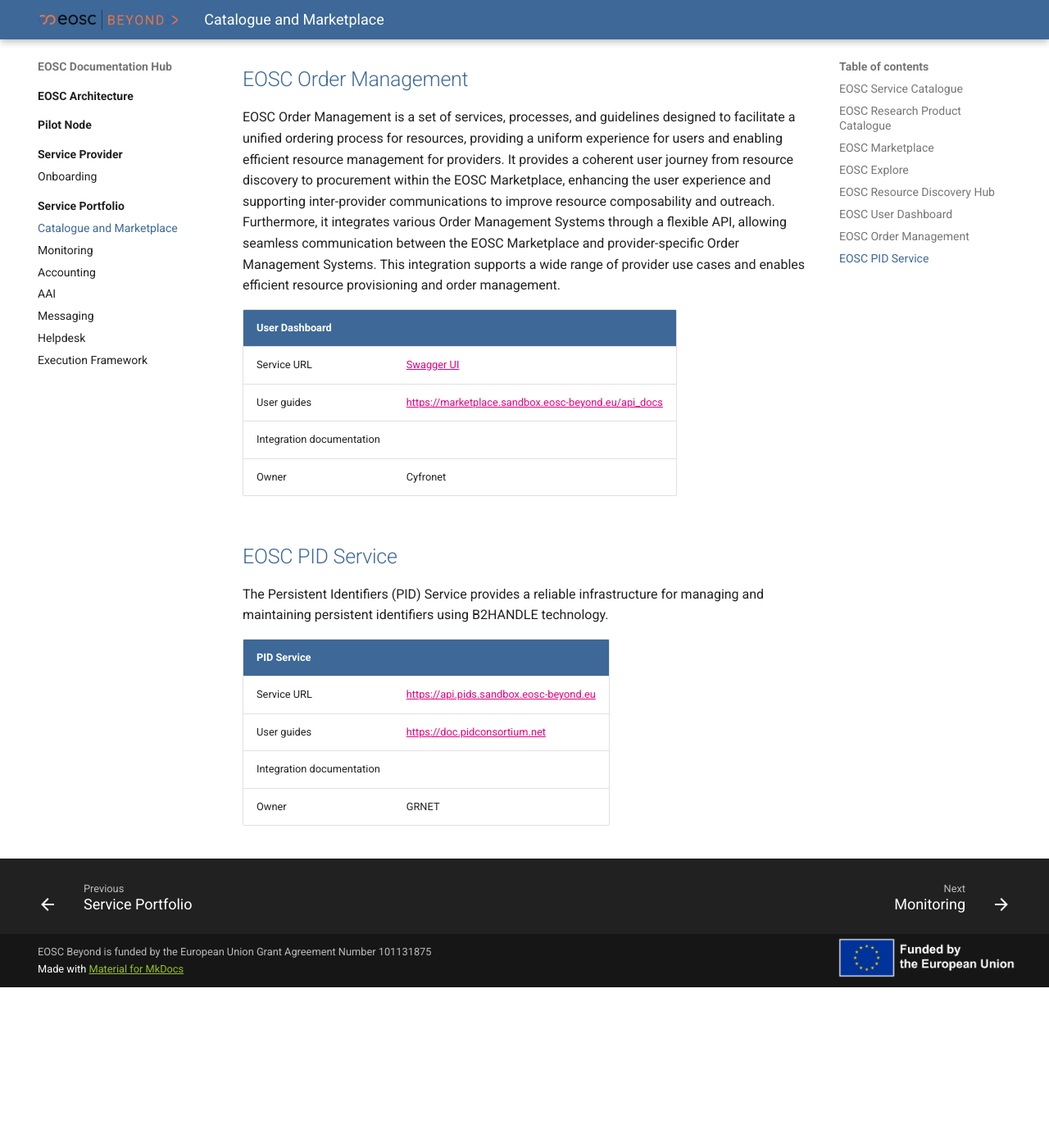
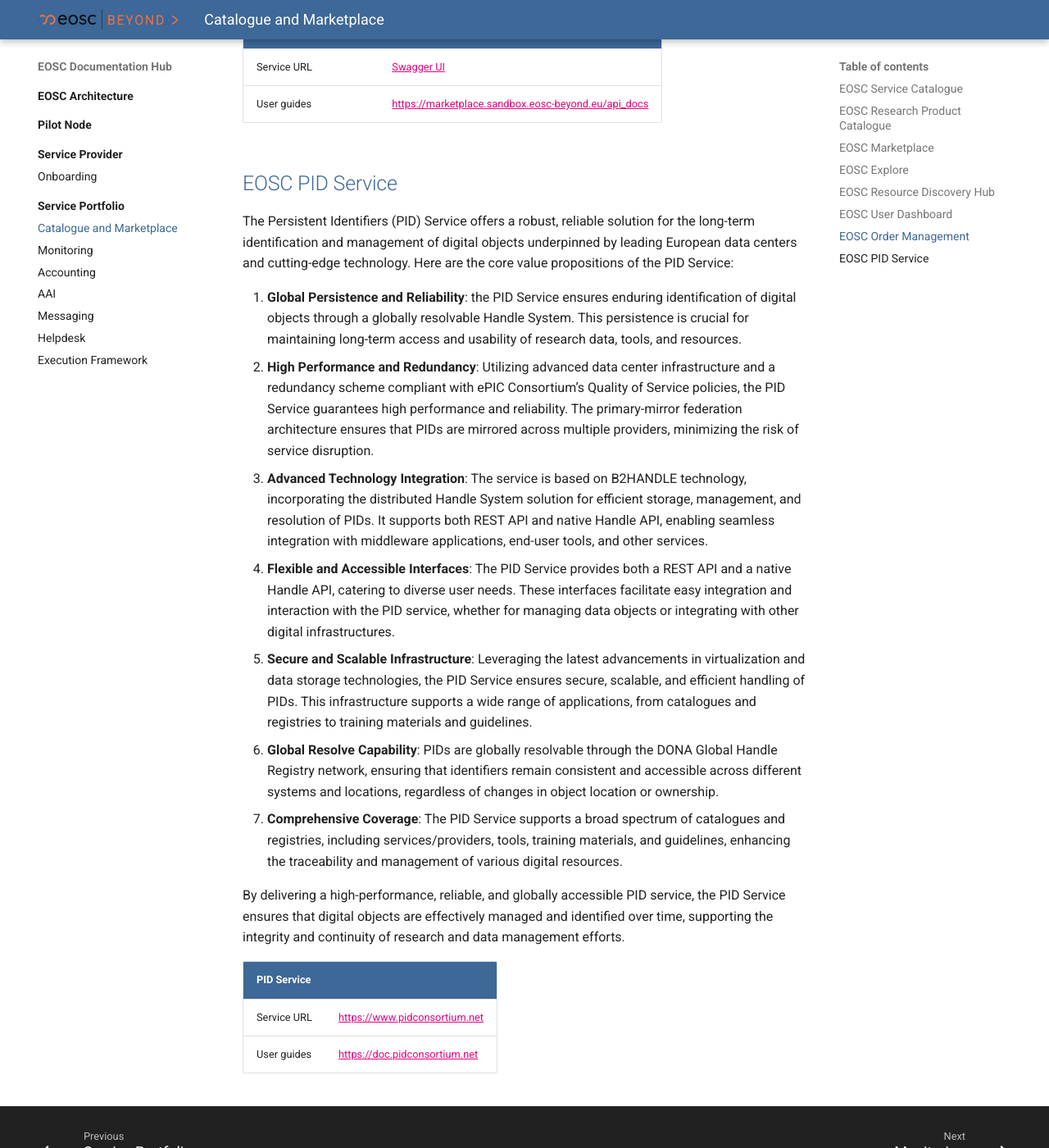
Before and after one commit to eosc-beyond-sandbox/eosc-sandbox, an MkDocs documentation site: the page built from resources/Service Portfolio/Catalogue and Marketplace/Catalogue and Marketplace.md, in a window 1280 px wide and 1400 px high, scrolled down 3645 px. Shown: the whole window at 82% size. Built offline with MkDocs 1.6.1 and Material for MkDocs 9.7.7, drawn with Linux system fonts in a browser that asks for light colours; before the commit the page ends 4849 px from its top, so only the background shows below that; some of the changed text lies outside the part shown.

Commit message:
Catalogue and Marketplace section update

```diff
--- a/resources/Service Portfolio/Catalogue and Marketplace/Catalogue and Marketplace.md
+++ b/resources/Service Portfolio/Catalogue and Marketplace/Catalogue and Marketplace.md
@@ -28,14 +28,12 @@
 | Service URL               | <https://graph.openaire.eu>                                                                                                                                                |
 | User guides               |                                                                                                                                                                            |
 | Integration documentation | [https://wiki.eoscfuture.eu/.../Guidelines](https://wiki.eoscfuture.eu/display/PUBLIC/1.2+EOSC+Research+Product+Catalogue%3A+Architecture+and+Interoperability+Guidelines) |
-| Owner                     | OpenAIRE                                                                                                                                                                   |
 
 | Research Product Provider Dashboard |                                                                                                                                                                            |
 | :---------------------------------- | :------------------------------------------------------------------------------------------------------------------------------------------------------------------------- |
 | Service URL                         | <https://beta.provide.openaire.eu>                                                                                                                                         |
 | Integration documentation           | [https://wiki.eoscfuture.eu/.../Guidelines](https://wiki.eoscfuture.eu/display/PUBLIC/1.2+EOSC+Research+Product+Catalogue%3A+Architecture+and+Interoperability+Guidelines) |
 | User guides                         |                                                                                                                                                                            |
-| Owner                               | OpenAIRE                                                                                                                                                                   |
 
 ## EOSC Marketplace
 
@@ -46,59 +44,59 @@
 | Service URL               | <https://marketplace.sandbox.eosc-beyond.eu>                    |
 | User guides               | <https://marketplace.sandbox.eosc-beyond.eu/user_documentation> |
 | Integration documentation | <https://marketplace.docker-fid.grid.cyf-kr.edu.pl/api_docs>    |
-| Owner                     | Cyfronet                                                        |
+| Software repository       | <https://github.com/cyfronet-fid/marketplace>                   |
 
 ## EOSC Explore
 
 EOSC Explore is one of the key components of the EOSC Beyond initiative, providing researchers with an intuitive platform to discover, access, and integrate a wide range of scientific resources from multiple EOSC Nodes. By leveraging the EOSC Interoperability Framework, EOSC Explore ensures seamless cross-domain access and compliance with FAIR data principles, empowering researchers to compose scientific workflows, foster collaboration, and accelerate scientific discoveries within a federated Open Science ecosystem.
 
-| Explore                   |                               |
-| :------------------------ | :---------------------------- |
-| Service URL               | <https://explore.openaire.eu> |
-| User guides               |                               |
-| Integration documentation |                               |
-| Owner                     | OpenAIRE                      |
+| Explore     |                               |
+| :---------- | :---------------------------- |
+| Service URL | <https://explore.openaire.eu> |
 
 ## EOSC Resource Discovery Hub
 
 The EOSC Resource Discovery Hub provides a research-focused tool enabling users to effectively locate, manage, and reuse a range of resources within the EOSC ecosystem. Users can access highly relevant content tailored to their needs through an intuitive interface and advanced filtering options, creating a successful research experience that aligns with their workflows and expectations.
 
-| Search Service            |                                                                 |
-| :------------------------ | :-------------------------------------------------------------- |
-| Service URL               | <https://search.marketplace.sandbox.eosc-beyond.eu>             |
-| User guides               | <https://marketplace.sandbox.eosc-beyond.eu/user_documentation> |
-| Integration documentation |                                                                 |
-| Owner                     | Cyfronet                                                        |
+| Search Service      |                                                                 |
+| :------------------ | :-------------------------------------------------------------- |
+| Service URL         | <https://search.marketplace.sandbox.eosc-beyond.eu>             |
+| User guides         | <https://marketplace.sandbox.eosc-beyond.eu/user_documentation> |
+| Software repository | <https://github.com/cyfronet-fid/eosc-search-service>           |
 
 ## EOSC User Dashboard
 
 EOSC User Dashboard is an AI-based - personalized to some extent - user environment to display users' personal website space. Each user can define and design his scientific profile and - based on it - receive resources tailored to their needs. The dashboard helps them find resources that match their specific fields of interest, making it more straightforward to explore the EOSC Resource Discovery Hub. It consists of an informative landing page and a personal subpage available only for authenticated users.
 
-| User Dashboard            |                                     |
-| :------------------------ | :---------------------------------- |
-| Service URL               | <https://my.sandbox.eosc-beyond.eu> |
-| User guides               |                                     |
-| Integration documentation |                                     |
-| Owner                     | Cyfronet                            |
+| User Dashboard      |                                                       |
+| :------------------ | :---------------------------------------------------- |
+| Service URL         | <https://my.sandbox.eosc-beyond.eu>                   |
+| Software repository | <https://github.com/cyfronet-fid/eosc-user-dashboard> |
 
 ## EOSC Order Management
 
 EOSC Order Management is a set of services, processes, and guidelines designed to facilitate a unified ordering process for resources, providing a uniform experience for users and enabling efficient resource management for providers. It provides a coherent user journey from resource discovery to procurement within the EOSC Marketplace, enhancing the user experience and supporting inter-provider communications to improve resource composability and outreach. Furthermore, it integrates various Order Management Systems through a flexible API, allowing seamless communication between the EOSC Marketplace and provider-specific Order Management Systems. This integration supports a wide range of provider use cases and enables efficient resource provisioning and order management.
 
-| User Dashboard            |                                                                                      |
-| :------------------------ | :----------------------------------------------------------------------------------- |
-| Service URL               | [Swagger UI](https://marketplace.sandbox.eosc-beyond.eu/api_docs/swagger/index.html) |
-| User guides               | <https://marketplace.sandbox.eosc-beyond.eu/api_docs>                                |
-| Integration documentation |                                                                                      |
-| Owner                     | Cyfronet                                                                             |
+| Order Handling System |                                                                                      |
+| :-------------------- | :----------------------------------------------------------------------------------- |
+| Service URL           | [Swagger UI](https://marketplace.sandbox.eosc-beyond.eu/api_docs/swagger/index.html) |
+| User guides           | <https://marketplace.sandbox.eosc-beyond.eu/api_docs>                                |
 
 ## EOSC PID Service
 
-The Persistent Identifiers (PID) Service provides a reliable infrastructure for managing and maintaining persistent identifiers using B2HANDLE technology.
+The Persistent Identifiers (PID) Service offers a robust, reliable solution for the long-term identification and management of digital objects underpinned by leading European data centers and cutting-edge technology. Here are the core value propositions of the PID Service:
 
-| PID Service               |                                           |
-| :------------------------ | :---------------------------------------- |
-| Service URL               | <https://api.pids.sandbox.eosc-beyond.eu> |
-| User guides               | <https://doc.pidconsortium.net>           |
-| Integration documentation |                                           |
-| Owner                     | GRNET                                     |
+1. **Global Persistence and Reliability**: the PID Service ensures enduring identification of digital objects through a globally resolvable Handle System. This persistence is crucial for maintaining long-term access and usability of research data, tools, and resources.
+2. **High Performance and Redundancy**: Utilizing advanced data center infrastructure and a redundancy scheme compliant with ePIC Consortium’s Quality of Service policies, the PID Service guarantees high performance and reliability. The primary-mirror federation architecture ensures that PIDs are mirrored across multiple providers, minimizing the risk of service disruption.
+3. **Advanced Technology Integration**: The service is based on B2HANDLE technology, incorporating the distributed Handle System solution for efficient storage, management, and resolution of PIDs. It supports both REST API and native Handle API, enabling seamless integration with middleware applications, end-user tools, and other services.
+4. **Flexible and Accessible Interfaces**: The PID Service provides both a REST API and a native Handle API, catering to diverse user needs. These interfaces facilitate easy integration and interaction with the PID service, whether for managing data objects or integrating with other digital infrastructures.
+5. **Secure and Scalable Infrastructure**: Leveraging the latest advancements in virtualization and data storage technologies, the PID Service ensures secure, scalable, and efficient handling of PIDs. This infrastructure supports a wide range of applications, from catalogues and registries to training materials and guidelines.
+6. **Global Resolve Capability**: PIDs are globally resolvable through the DONA Global Handle Registry network, ensuring that identifiers remain consistent and accessible across different systems and locations, regardless of changes in object location or ownership.
+7. **Comprehensive Coverage**: The PID Service supports a broad spectrum of catalogues and registries, including services/providers, tools, training materials, and guidelines, enhancing the traceability and management of various digital resources.
+
+By delivering a high-performance, reliable, and globally accessible PID service, the PID Service ensures that digital objects are effectively managed and identified over time, supporting the integrity and continuity of research and data management efforts.
+
+| PID Service |                                 |
+| :---------- | :------------------------------ |
+| Service URL | <https://www.pidconsortium.net> |
+| User guides | <https://doc.pidconsortium.net> |
```
